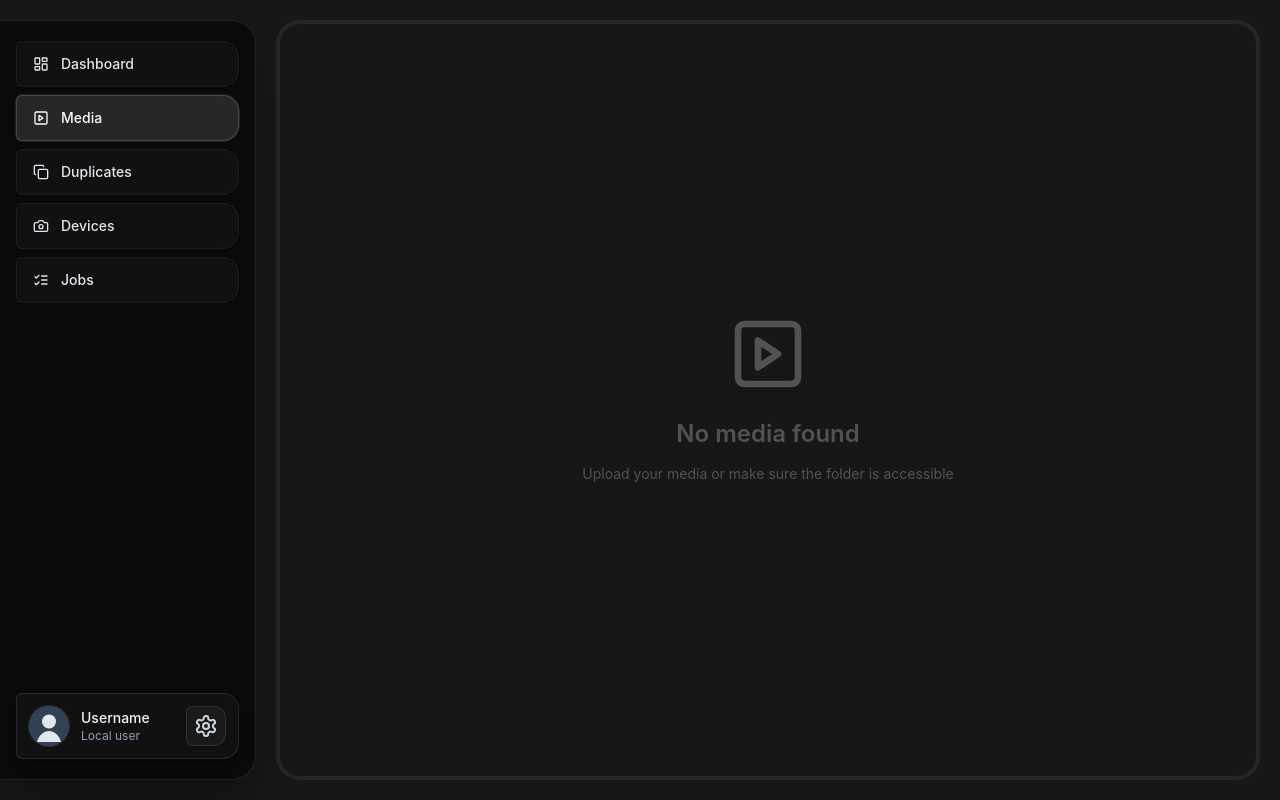
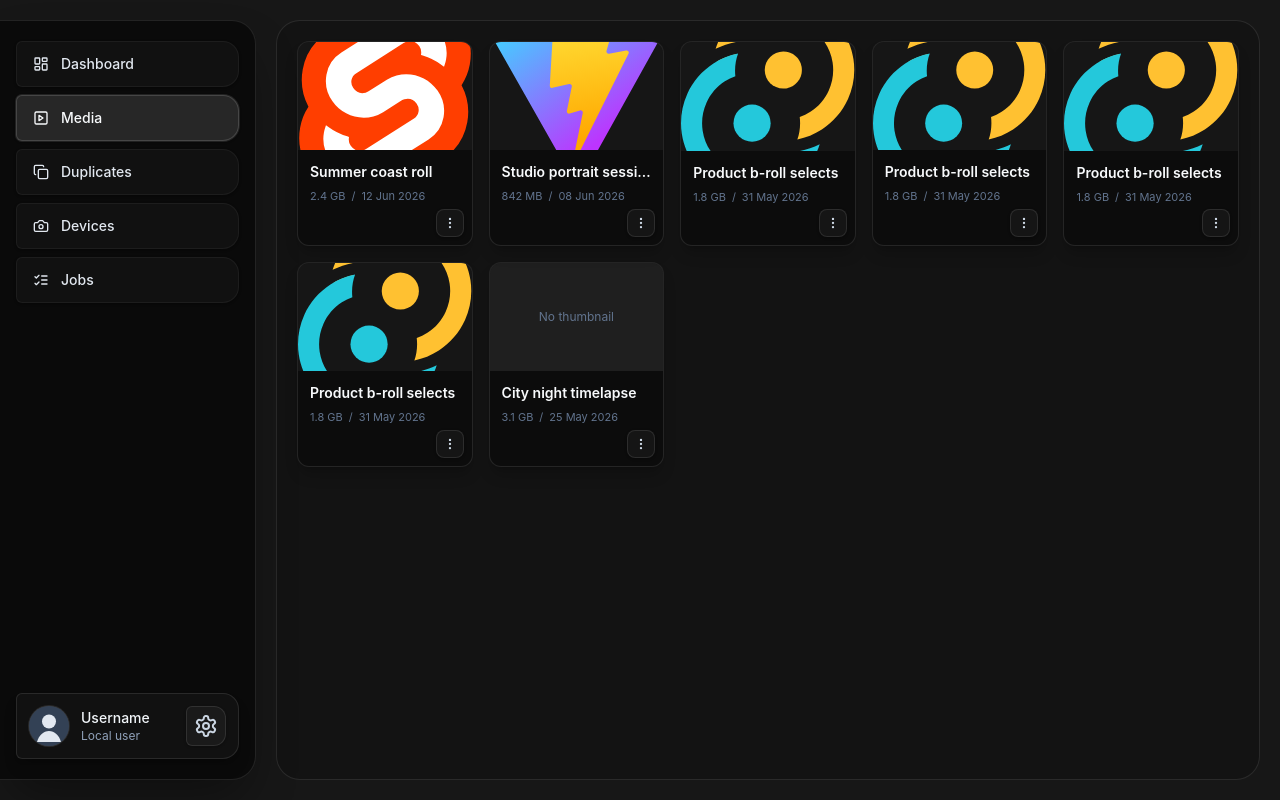
Before and after one commit to iktrnch/frameport, a SvelteKit app: page /media in a window 1280 px wide. Built offline with nearby package versions, Linux system fonts and the light colour scheme.

Commit message:
added media ui

```diff
--- /dev/null
+++ b/src/lib/Media.svelte
@@ -0,0 +1,188 @@
+<script lang="ts">
+	import Modal from '$lib/Modal.svelte';
+	import { EllipsisVertical, Pencil, Trash2 } from '@lucide/svelte';
+	import { untrack } from 'svelte';
+
+	type MediaPropValue = string | number | Date;
+
+	type Props = {
+		id?: string | number;
+		Id?: string | number;
+		name?: string;
+		Name?: string;
+		thumbnail?: string;
+		Thumbnail?: string;
+		size?: MediaPropValue;
+		Size?: MediaPropValue;
+		creationDate?: MediaPropValue;
+		CreationDate?: MediaPropValue;
+	};
+
+	let {
+		id,
+		Id,
+		name,
+		Name,
+		thumbnail,
+		Thumbnail,
+		size,
+		Size,
+		creationDate,
+		CreationDate
+	}: Props = $props();
+
+	let actionsOpen = $state(false);
+	let renameModalOpen = $state(false);
+	let draftName = $state('');
+
+	let mediaId = $derived(String(id ?? Id ?? ''));
+	let displayName = $state(untrack(() => name ?? Name ?? 'Untitled media'));
+	let thumbnailSrc = $derived(thumbnail ?? Thumbnail ?? '');
+	let mediaSize = $derived(formatDetail(size ?? Size));
+	let createdAt = $derived(formatDetail(creationDate ?? CreationDate));
+	let mediaHref = $derived(`/media/${encodeURIComponent(mediaId)}`);
+
+	function formatDetail(value: MediaPropValue | undefined) {
+		if (value instanceof Date) {
+			return value.toLocaleDateString();
+		}
+
+		if (typeof value === 'number') {
+			return value.toLocaleString();
+		}
+
+		return value?.trim() || 'Unknown';
+	}
+
+	function openRenameModal() {
+		draftName = displayName;
+		actionsOpen = false;
+		renameModalOpen = true;
+	}
+
+	function closeRenameModal() {
+		renameModalOpen = false;
+	}
+
+	async function deleteMedia() {
+		actionsOpen = false;
+		// TODO: wire to backend delete command.
+	}
+
+	async function renameMedia() {
+		const nextName = draftName.trim();
+
+		if (nextName) {
+			displayName = nextName;
+		}
+
+		renameModalOpen = false;
+		// TODO: wire to backend rename command.
+	}
+</script>
+
+<article
+	class="relative flex min-w-0 flex-col overflow-hidden rounded-xl border border-white/10 bg-neutral-950/70 shadow-lg shadow-black/20"
+>
+	<a
+		href={mediaHref}
+		aria-label={`Open ${displayName}`}
+		class="block aspect-16/10 overflow-hidden bg-white/4 focus:outline-none focus:ring-2 focus:ring-sky-200/70"
+	>
+		{#if thumbnailSrc}
+			<img src={thumbnailSrc} alt="" class="h-full w-full object-cover" />
+		{:else}
+			<div
+				class="flex h-full w-full items-center justify-center bg-white/4 text-xs text-slate-500"
+			>
+				No thumbnail
+			</div>
+		{/if}
+	</a>
+
+	<div class="grid min-w-0 gap-1.5 p-3 pb-10">
+		<a
+			href={mediaHref}
+			class="truncate text-sm font-semibold text-slate-50 transition hover:text-sky-200 focus:outline-none focus:ring-2 focus:ring-sky-200/70"
+		>
+			{displayName}
+		</a>
+
+		<p class="flex min-w-0 items-center gap-1.5 text-[11px] text-slate-500">
+			<span class="truncate">{mediaSize}</span>
+			<span aria-hidden="true">/</span>
+			<span class="truncate">{createdAt}</span>
+		</p>
+	</div>
+
+	<div class="absolute right-2 bottom-2">
+		<button
+			type="button"
+			aria-label={`More actions for ${displayName}`}
+			aria-expanded={actionsOpen}
+			onclick={() => (actionsOpen = !actionsOpen)}
+			class="flex h-7 w-7 items-center justify-center rounded-lg border border-white/10 bg-white/4 text-slate-300 shadow-sm shadow-black/20 transition hover:bg-white/8 hover:text-slate-50 focus:outline-none focus:ring-2 focus:ring-white/10"
+		>
+			<EllipsisVertical class="h-3.5 w-3.5" aria-hidden="true" />
+		</button>
+
+		{#if actionsOpen}
+			<div
+				class="absolute right-0 bottom-9 z-10 w-32 overflow-hidden rounded-lg border border-white/10 bg-neutral-950 py-1 shadow-xl shadow-black/30"
+			>
+				<button
+					type="button"
+					onclick={openRenameModal}
+					class="flex w-full items-center gap-2 px-2.5 py-1.5 text-left text-xs text-slate-200 transition hover:bg-white/6"
+				>
+					<Pencil class="h-3.5 w-3.5" aria-hidden="true" />
+					Rename
+				</button>
+				<button
+					type="button"
+					onclick={deleteMedia}
+					class="flex w-full items-center gap-2 px-2.5 py-1.5 text-left text-xs text-red-300 transition hover:bg-red-500/10"
+				>
+					<Trash2 class="h-3.5 w-3.5" aria-hidden="true" />
+					Delete
+				</button>
+			</div>
+		{/if}
+	</div>
+</article>
+
+<Modal bind:open={renameModalOpen} showCloseButton onClose={closeRenameModal}>
+	<form class="mx-auto grid max-w-md gap-5" onsubmit={renameMedia}>
+		<div>
+			<h2 class="text-xl font-semibold text-slate-50">Rename media</h2>
+			<p class="mt-2 text-sm text-slate-400">
+				Update the display name for this library item.
+			</p>
+		</div>
+
+		<label class="grid gap-2">
+			<span class="text-sm font-medium text-slate-100">Name</span>
+			<input
+				type="text"
+				bind:value={draftName}
+				class="h-11 rounded-xl border border-white/10 bg-neutral-950 px-4 text-sm text-slate-100 outline-none transition placeholder:text-slate-600 focus:border-white/20 focus:ring-2 focus:ring-white/10"
+			/>
+		</label>
+
+		<div class="flex justify-end gap-3">
+			<button
+				type="button"
+				onclick={closeRenameModal}
+				class="h-10 rounded-xl border border-white/10 px-4 text-sm font-medium text-slate-300 transition hover:bg-white/6 hover:text-slate-50 focus:outline-none focus:ring-2 focus:ring-white/10"
+			>
+				Cancel
+			</button>
+			<button
+				type="submit"
+				class="h-10 rounded-xl bg-sky-400 px-4 text-sm font-semibold text-neutral-950 transition hover:bg-sky-300 focus:outline-none focus:ring-2 focus:ring-sky-200/70"
+			>
+				Save
+			</button>
+		</div>
+	</form>
+</Modal>
--- a/src/routes/media/+page.svelte
+++ b/src/routes/media/+page.svelte
@@ -1,10 +1,89 @@
 <script lang="ts">
+	import Media from '$lib/Media.svelte';
 	import NotFound from '$lib/NotFound.svelte';
 	import { SquarePlay } from '@lucide/svelte';
+
+	type LibraryMedia = {
+		id: string;
+		name: string;
+		thumbnail: string;
+		size: string;
+		creationDate: string;
+	};
+
+	const mediaItems: LibraryMedia[] = [
+		{
+			id: 'summer-roll-001',
+			name: 'Summer coast roll',
+			thumbnail: '/svelte.svg',
+			size: '2.4 GB',
+			creationDate: '12 Jun 2026'
+		},
+		{
+			id: 'studio-session-014',
+			name: 'Studio portrait session',
+			thumbnail: '/vite.svg',
+			size: '842 MB',
+			creationDate: '08 Jun 2026'
+		},
+		{
+			id: 'product-b-roll-027',
+			name: 'Product b-roll selects',
+			thumbnail: '/tauri.svg',
+			size: '1.8 GB',
+			creationDate: '31 May 2026'
+		},
+		{
+			id: 'product-b-roll-027',
+			name: 'Product b-roll selects',
+			thumbnail: '/tauri.svg',
+			size: '1.8 GB',
+			creationDate: '31 May 2026'
+		},
+		{
+			id: 'product-b-roll-027',
+			name: 'Product b-roll selects',
+			thumbnail: '/tauri.svg',
+			size: '1.8 GB',
+			creationDate: '31 May 2026'
+		},
+		{
+			id: 'product-b-roll-027',
+			name: 'Product b-roll selects',
+			thumbnail: '/tauri.svg',
+			size: '1.8 GB',
+			creationDate: '31 May 2026'
+		},
+		{
+			id: 'city-night-009',
+			name: 'City night timelapse',
+			thumbnail: '',
+			size: '3.1 GB',
+			creationDate: '25 May 2026'
+		}
+	];
 </script>
 
-<NotFound
-	icon={SquarePlay}
-	title="No media found"
-	explanation="Upload your media or make sure the folder is accessible"
-/>
+{#if mediaItems.length > 0}
+	<div
+		class="h-full w-full overflow-y-auto rounded-3xl border border-white/10 bg-neutral-950/30 p-5"
+	>
+		<div class="grid grid-cols-[repeat(auto-fill,minmax(160px,1fr))] gap-4">
+			{#each mediaItems as media}
+				<Media
+					id={media.id}
+					name={media.name}
+					thumbnail={media.thumbnail}
+					size={media.size}
+					creationDate={media.creationDate}
+				/>
+			{/each}
+		</div>
+	</div>
+{:else}
+	<NotFound
+		icon={SquarePlay}
+		title="No media found"
+		explanation="Upload your media or make sure the folder is accessible"
+	/>
+{/if}
```
